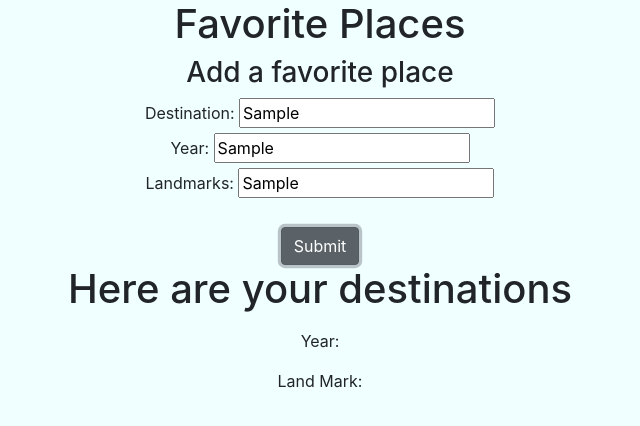
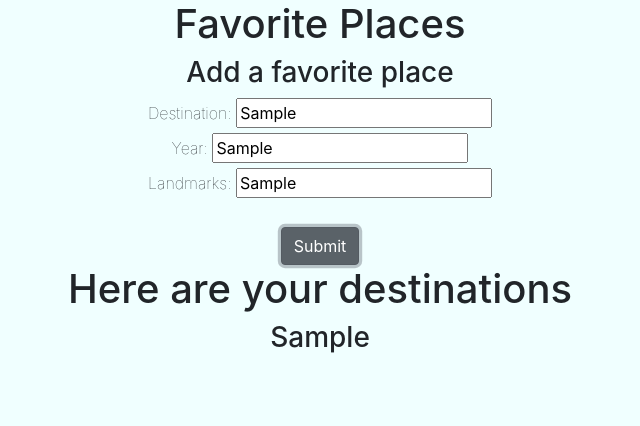
Before and after one commit to calliestump/places, a plain HTML site: page index.html in a window 1280 px wide. Both pictures are taken after typing "Sample", "Sample", "Sample" into the empty fields and a click on the button "Submit". Shown: the whole page, without its empty margins (320-960 px from the left). Drawn offline with Linux system fonts and the light colour scheme.

Commit message:
adds hide/show elements with click functions
Co-authored-by: Ben McFarland <benrmcfarland@gmail.com>

```diff
--- a/css/styles.css
+++ b/css/styles.css
@@ -6,6 +6,13 @@ h1 {
   text-align: center;
 }
 
-#showExtra {
+
+#extras {
   display: none;
 }
+label {
+  font-weight: 100 ;
+}
+p {
+  color: gray;
+}
--- a/index.html
+++ b/index.html
@@ -13,7 +13,7 @@
     <h3>Add a favorite place</h3>
     <form id="places">
       <label for="inputDestination">Destination:</label>
-      <input type="text" id="inputDestination">
+      <input type="text" id="inputDestination" onclick="">
       <br>
       <label for="year">Year:</label>
       <input type="text" id="year">
@@ -25,7 +25,8 @@
       <button class="btn btn-secondary" id="submitButton">Submit</button>
     </form>
     <h1>Here are your destinations</h1>
-    <ul id="outputDestination"></ul>
+    <div id="outputDestination">
+    </div>
 
     <div id="extras">
       <p>Year: <span class="year"></span></p>
--- a/js/scripts.js
+++ b/js/scripts.js
@@ -1,40 +1,30 @@
-function AddDestination() {
-  this.outputDestination = [];
+function AddDestination(destination) {
+  outputDestination = [];
+  outputDestination.push(destination)
 }
 AddDestination.prototype.addDestination = function(destination) {
-  this.outputDestination.push(destination);
-}
-
-function Extra(destination, year, landmark) {
-  this.destination = destination;
-  this.year = year;
-  this.landmark = landmark;
-}
-Extra.prototype.extras = function() {
-  return this.year + " " + this.landmark;
-}
-jQuery("#InputDestinations").click(function() {
-  $(this).data("clicked", true);
-});
-function branching() {
-  if(jQuery("#inputDestinations").data("clicked")) {
-    $("#extras").show();
-  }
+  outputDestination.push(destination);
 }
 $(document).ready(function() {
-  //let idNumber = 1;
-  let final = new AddDestination();
-  $("form#places").submit(function(event) {
+  landmark = $("#landmark").val();
+  year = $("#year").val();
+  $("#places").submit(function(event) {
     event.preventDefault();
-    //$("#destinations").show();
-    let finalDes = new Extra($("#inputDestination").val(), $("#year").val(), $("#landmark").val());
-    //let destination = $("#destinations").val();
-    //let year = $("#year").val();
-    //let landmark = $("#landmark").val();
-   // let location = new Extra(destination, year, landmark);
-
-    final.addDestination($("#inputDestination").val());
-    branching();
-    $("#outputDestination").append("<li>" +  destination.extras(destination) + "</li>");
+    let destination = $("input#inputDestination").val();
+    $(".year").text($("#year").val());
+    $(".landmark").text($("#landmark").val());
+    $("#outputDestination").append("<h3 id='" + destination + "'>" + destination + "</h3>");
+    $("#" + destination ).after("<p>" + $("#year").val() + "</p>");
+    $("#" + destination ).after("<p>" + $("#landmark").val() + "</p>");
+    $("p").hide();
+  });
+  $("#outputDestination").click(function(event) {
+    event.preventDefault();
+    let destination = $("input#inputDestination").val();
+    $("p").hide();
+    $("#" + destination).next().show();
+    $("#" + destination).next().next().show();
+    $("#extras").show();
+    //$("outputDestination").hide();
   });
 });
```
